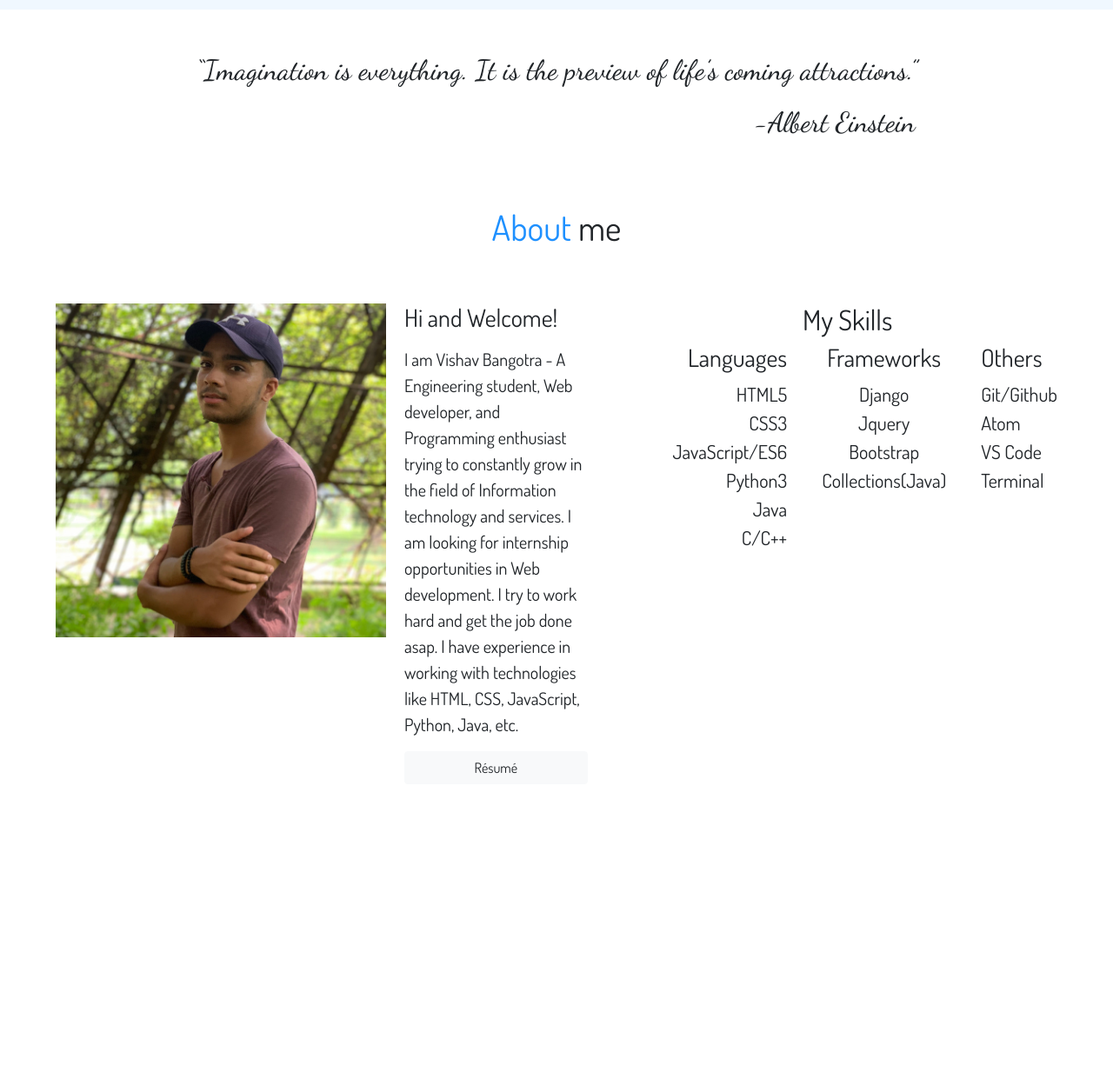
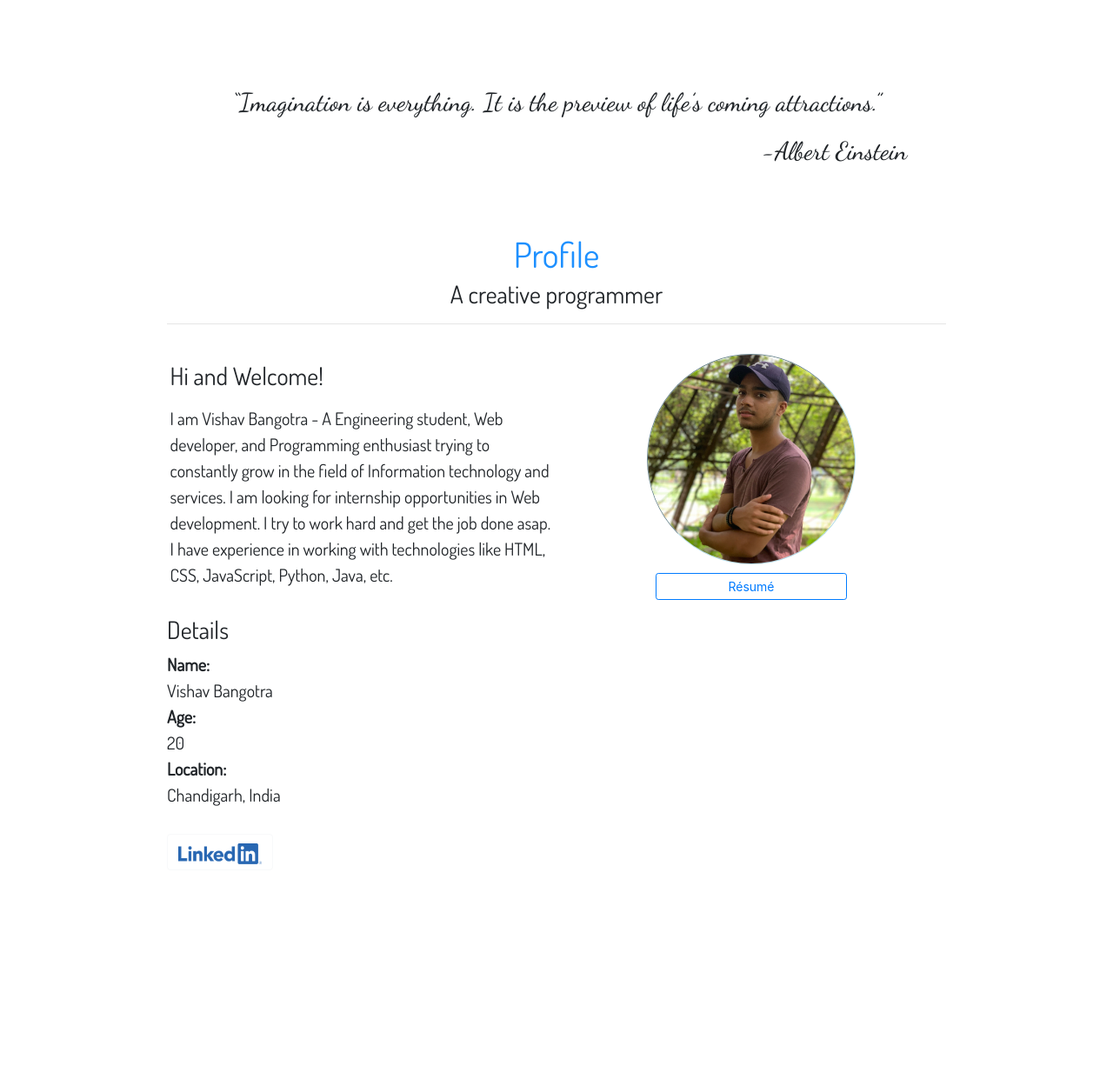
Before and after one commit to vishavbangotra/Personal-Protfolio, a Django app: page / in a window 1280 px wide. Shown: the part 367-1608 px from the top of the page at 87% size. Before the commit the page ends 1257 px from the top, so only its background shows below. Run offline with Django 3.2, Linux system fonts and the light colour scheme; data comes from the database, SQL or seed files in the repository; both versions use the stored data as it was after the commit; some libraries are stand-ins or nearby versions; some web fonts are replaced.

Commit message:
major changes

```diff
--- a/CV_Project/static/style-sheets/Index.css
+++ b/CV_Project/static/style-sheets/Index.css
@@ -47,12 +58,19 @@ ul{
      list-style-type: none;
   }
 #aboutmeheadline{
-  margin: 5% 0% 5% 0%;
+  margin: 5% 0% 0% 0%;
   text-align: center;
   font-family: 'Dosis', sans-serif;
   font-size: 40px;
 
 }
+#aboutmesubheadline{
+  font-family: 'Dosis', sans-serif;
+  margin: 0.4rem auto;
+
+}
+
+
 #my{
 
 }
@@ -60,42 +78,40 @@ ul{
 #quote{
   text-align: center;
   font-family: 'Dancing Script', cursive;
-  padding: 4% 0% 0% 0%;
+  padding: 8% 0% 0% 0%;
+  font-size: calc(1em + 1vw);
 }
 .page2{
+}
+.media{
+  display: grid;
+  grid-template-columns: repeat(auto-fit, minmax(300px, 1fr));
+  /* grid-gap: 5%; */
+  width: 70%;
+  margin:2rem auto;
 
 }
-.aboutsec{
+.media-main{
+  text-align: center;
+  margin: auto;
 
-  display: grid;
-  grid-template-columns: 1.8fr 1.2fr;
-  grid-gap: 5%;
-  width: 90%;
-  margin:0 auto;
 }
-.about-text{
+
+.media-body{
+  margin-top: .7rem !important;
   font-family: 'Dosis', sans-serif;
   font-size: 20px;
 }
-.skills{
-  text-align: center;
-  font-size: 22px;
-  font-family: 'Dosis', sans-serif !important;
+.media-details{
+  margin-top: 1rem !important;
+  font-family: 'Dosis', sans-serif;
+  font-size: 20px;
 }
-.skills-sec{
-  text-align: left;
-  display: grid;
-  grid-template-columns: 1fr 1fr 1fr;
+
+#myimg{
+  width: 15rem;
+  text-align: center !important;
+  border-radius: 50%;
+  border: inset 1px lightblue;
+  margin-right: 0px !important;
 }
-/* .project-grid{
-  margin-top: 2% !important;
-  display: grid;
-  width: 90%;
-  margin: 0 auto;
-  grid-template-columns: 1fr 1fr 1fr;
-  grid-gap:10px;
-}
-.card{
-  margin: 0 auto;
-  float: none;
-} */
--- a/CV_Project/templates/basicapp/Index.html
+++ b/CV_Project/templates/basicapp/Index.html
@@ -2,15 +2,14 @@
 {% load static %}
 {% block body_block %}
 <div class="homepage">
-
   <div class='mainmain'>
-    <h1 class='main-name first-name'>Vishav</h1><h2 class="main-name last-name"> Bangotra</h2>
+    <h1 class='main-name first-name a'>Vishav</h1><h2 class="main-name last-name"> Bangotra</h2>
     <ul class="nav justify-content-center">
       <li class="nav-item" style="padding-left:6px !important; padding-right:6px !important;">
-        <a href="https://github.com/vishavbangotra"><img class="logos" src="{% static '/images/git.png' %}"alt="no git"></a>
+        <a href="https://www.linkedin.com/in/vishav-bangotra-331396169"><img class='logos'src="{% static '/gitblack.png' %}" alt=""></a>
       </li>
       <li class="nav-item" style="padding-left:6px !important; padding-right:6px !important;">
-        <a href="https://www.linkedin.com/in/vishav-bangotra-331396169"><img class='logos' src="{% static '/images/linkedin.png' %}" alt="no li"></a>
+        <a href="https://www.linkedin.com/in/vishav-bangotra-331396169"><img class='logos'src="{% static '/linkedin.png' %}" alt=""></a>
       </li>
     </ul>
     <div class="webd"><span id='webd-1'>Full-stack</span><span id='webd-2'></span> Developer</div>
@@ -22,60 +21,36 @@
 
 <div class="page2">
   <h2 id='quote'>“Imagination is everything. It is the preview of life’s coming attractions.”</h2>
-  <h2 style="text-align: center; font-family: 'Dancing Script', cursive;padding: 1%; margin-left: 50%;">-Albert Einstein</h2>
-  <h1 id='aboutmeheadline'><span style="color: dodgerblue">About</span><span> me</span></h1>
+  <h2 style="font-size: calc(1em + 1vw);text-align: center; font-family: 'Dancing Script', cursive;padding: 1%; margin-left: 50%;">-Albert Einstein</h2>
+  <h1 id='aboutmeheadline'><span style="color: dodgerblue">Profile</h1>
+    <h3 style='text-align: center !important; 'id='aboutmesubheadline'>A creative programmer</h1>
+      <hr style='width: 70%;'>
   <div class="aboutsec">
     {% for about in abouts %}
-      <!-- <div class="about-item">
-        <img style='width: 400px' src="{{about.mypic.url}}" alt="">
-      </div>
-      <div class="about-item about-text">
-        {{about.summary| linebreaks}}
-      </div> -->
-      <div class="about-item about-text">
         <div class="media">
-          <img style='width: 380px' src="{{about.mypic.url}}" class="align-self-start mr-3" alt="...">
           <div style='padding-left:0.8%;' class="media-body">
             <h3 class="mt-0">Hi and Welcome!</h3>
             <p>{{about.summary| linebreaks}}</p>
-            <a style='text-decoration: none;' target="_blank"href="{% static 'VishavBangotra_InternshalaResume.pdf' %}"><button class="btn btn-light btn-block">Résumé</button></a>
+          </div>
+
+          <div class='media-main'>
+            <img id='myimg'style='width: 15rem; text-align: center !important; border-radius: 50%; margin-right: 0px !important;' src="{{about.mypic.url}}" class="align-self-start mr-3" alt="...">
+            <a style='text-decoration: none; text-align:center;' target="_blank"href="{% static 'VishavBangotra_InternshalaResume.pdf' %}"><button style='width: 70% !important; text-align:center; margin-top: 10px'class="btn btn-outline-primary btn-sm">Résumé</button></a>
+          </div>
+          <div class='media-details'>
+            <h3>Details</h3>
+            <div>
+              <strong>Name:</strong>
+              <br>Vishav Bangotra<br>
+              <strong>Age:</strong>
+              <br>20
+              <br><strong>Location:</strong>
+              <br>Chandigarh, India <br><br>
+              <button class='btn btn-outline-light'href="https://www.linkedin.com/"><img style="width: 6rem; margin-top:3px;" src="{% static '/images/linkedinln.png' %}" alt=""></a>
+
+            </div>
           </div>
         </div>
-      </div>
-      <div class="about-item skills">
-        <h2>My Skills</h2>
-        <div class="skills-sec">
-          <div>
-            <ul style='text-align: right;'>
-              <h3>Languages</h3>
-              <li>HTML5</li>
-              <li>CSS3</li>
-              <li>JavaScript/ES6</li>
-              <li>Python3</li>
-              <li>Java</li>
-              <li>C/C++</li>
-            </ul>
-          </div>
-          <div>
-            <ul style='text-align: center;'>
-              <h3>Frameworks</h3>
-              <li>Django</li>
-              <li>Jquery</li>
-              <li>Bootstrap</li>
-              <li>Collections(Java)</li>
-            </ul>
-          </div>
-          <div>
-            <ul>
-              <h3>Others</h3>
-              <li>Git/Github</li>
-              <li>Atom</li>
-              <li>VS Code</li>
-              <li>Terminal</li>
-            </ul>
-          </div>
-        </div>
-      </div>
     {% endfor %}
   </div>
 </div>
--- a/CV_Project/templates/basicapp/base.html
+++ b/CV_Project/templates/basicapp/base.html
@@ -10,18 +10,19 @@
     <link href="https://fonts.googleapis.com/css?family=Dosis|Open+Sans+Condensed:300&display=swap" rel="stylesheet">
     <link href="https://fonts.googleapis.com/css?family=Open+Sans+Condensed:700&display=swap" rel="stylesheet">
     <link href="https://fonts.googleapis.com/css?family=Muli&display=swap" rel="stylesheet">
-  <link href="https://fonts.googleapis.com/css2?family=Dancing+Script:wght@500&display=swap" rel="stylesheet">
-  <link href="https://fonts.googleapis.com/css2?family=Jost:wght@300;500&display=swap" rel="stylesheet">
+    <link href="https://fonts.googleapis.com/css2?family=Dancing+Script:wght@500&display=swap" rel="stylesheet">
+    <link href="https://fonts.googleapis.com/css2?family=Jost:wght@300;500&display=swap" rel="stylesheet">
     <meta charset="utf-8">
     <title></title>
   </head>
   <body>
     {% block body_block %}
     {% endblock %}
+    <script src="https://ajax.googleapis.com/ajax/libs/jquery/3.4.1/jquery.min.js"></script>
+    <script src="{% static '/script/Index.js' %}"></script>
+    <script src="https://code.jquery.com/jquery-3.5.1.slim.min.js" integrity="sha384-DfXdz2htPH0lsSSs5nCTpuj/zy4C+OGpamoFVy38MVBnE+IbbVYUew+OrCXaRkfj" crossorigin="anonymous"></script>
+    <script src="https://cdn.jsdelivr.net/npm/popper.js@1.16.0/dist/umd/popper.min.js" integrity="sha384-Q6E9RHvbIyZFJoft+2mJbHaEWldlvI9IOYy5n3zV9zzTtmI3UksdQRVvoxMfooAo" crossorigin="anonymous"></script>
+    <script src="https://stackpath.bootstrapcdn.com/bootstrap/4.5.0/js/bootstrap.min.js" integrity="sha384-OgVRvuATP1z7JjHLkuOU7Xw704+h835Lr+6QL9UvYjZE3Ipu6Tp75j7Bh/kR0JKI" crossorigin="anonymous"></script>
   </body>
-  <!-- <script src="https://code.jquery.com/jquery-3.5.1.slim.min.js" integrity="sha384-DfXdz2htPH0lsSSs5nCTpuj/zy4C+OGpamoFVy38MVBnE+IbbVYUew+OrCXaRkfj" crossorigin="anonymous"></script>
-<script src="https://cdn.jsdelivr.net/npm/popper.js@1.16.0/dist/umd/popper.min.js" integrity="sha384-Q6E9RHvbIyZFJoft+2mJbHaEWldlvI9IOYy5n3zV9zzTtmI3UksdQRVvoxMfooAo" crossorigin="anonymous"></script>
-<script src="https://stackpath.bootstrapcdn.com/bootstrap/4.5.0/js/bootstrap.min.js" integrity="sha384-OgVRvuATP1z7JjHLkuOU7Xw704+h835Lr+6QL9UvYjZE3Ipu6Tp75j7Bh/kR0JKI" crossorigin="anonymous"></script>
-  <script type="text/javascript" src="{% static 'script/index.js' %}"></script>
-  <script src="https://code.jquery.com/jquery-3.5.0.js" integrity="sha256-r/AaFHrszJtwpe+tHyNi/XCfMxYpbsRg2Uqn0x3s2zc=" crossorigin="anonymous"></script> -->
+
 </html>
```
Also changed, not shown: other parts of CV_Project/static/style-sheets/Index.css (+21 -10 lines), CV_Project/db.sqlite3, CV_Project/static/git.png (added), CV_Project/static/gitblack.png (added), CV_Project/static/images/git.png, CV_Project/static/images/linkedin.png (deleted), CV_Project/static/images/linkedinln.png (added), CV_Project/static/img9.jpg (added), CV_Project/static/linkedin.png (added), CV_Project/static/script/index.js (line endings or trailing spaces), CV_Project/templates/basicapp/img.jpg (added), 4 other files.
